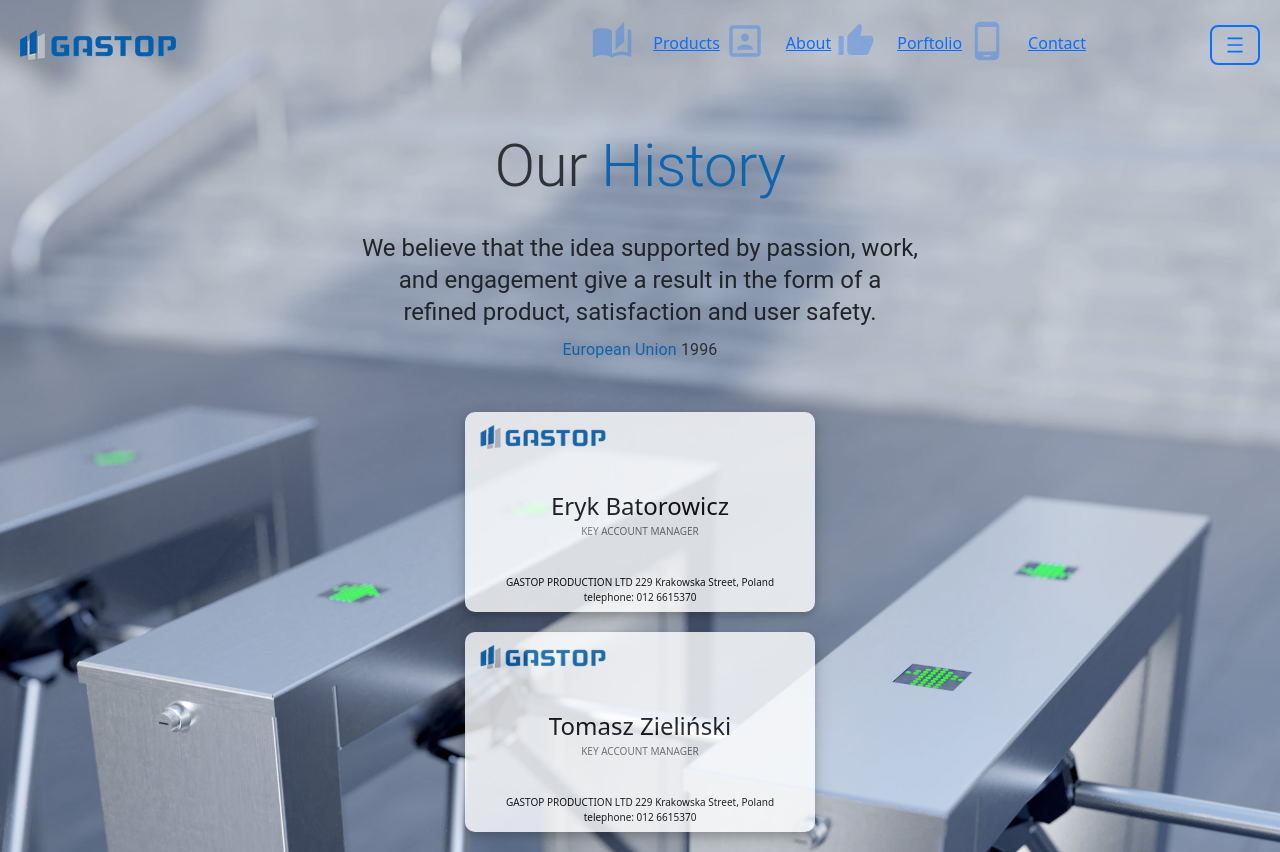
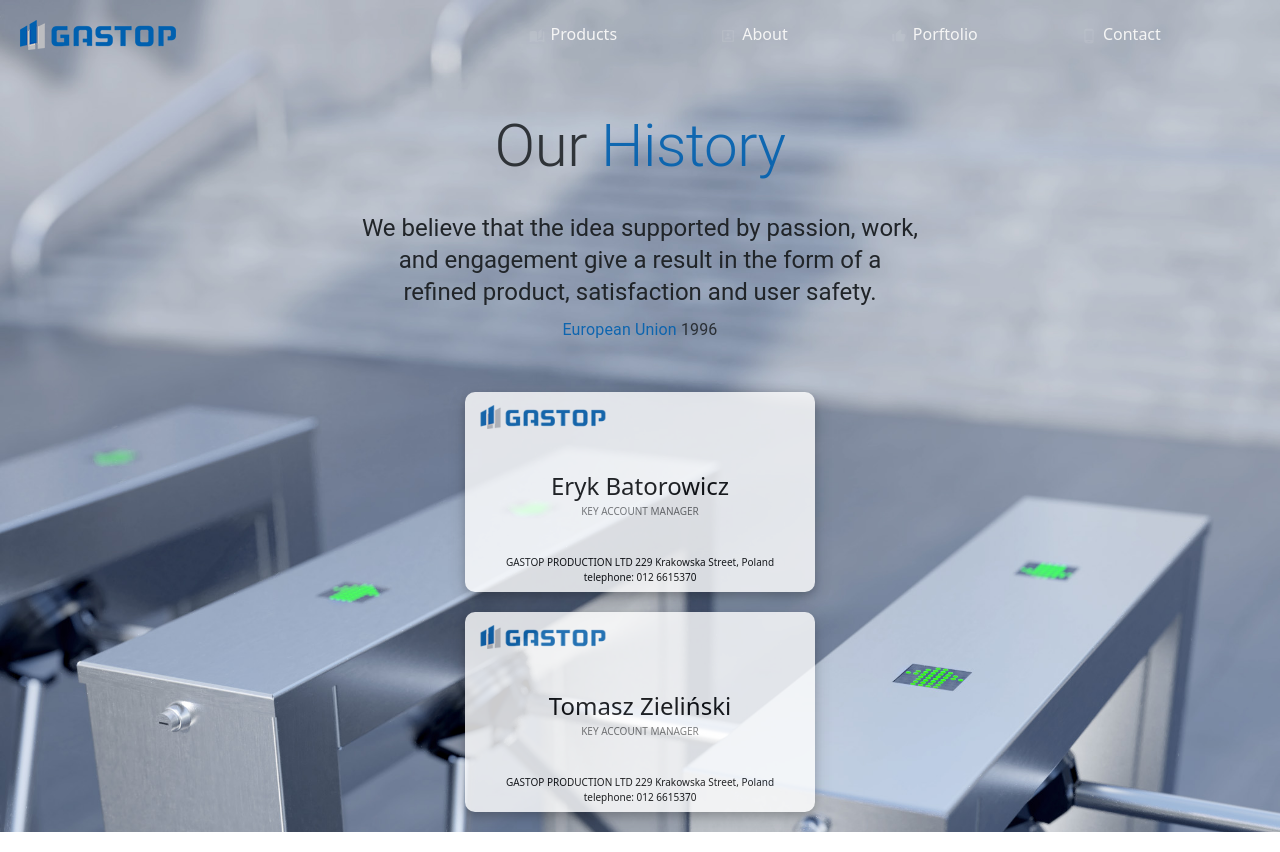
Before and after one commit to Lucas-PL/client, a React (Create React App) app: page /About in a window 1280 px wide. Built offline with nearby package versions, Linux system fonts and the light colour scheme.

Commit message:
poprawny navbar

```diff
--- a/src/Components/Menu.js
+++ b/src/Components/Menu.js
@@ -1,4 +1,5 @@
 import { Link } from 'react-router-dom';
+
 import styles from '../Components/Menu.module.scss';
 import DensityMedium from '@mui/icons-material/DensityMedium';
 import AutoStoriesIcon from '@mui/icons-material/AutoStories';
@@ -6,16 +7,19 @@ import PhoneAndroidIcon from '@mui/icons-material/PhoneAndroid';
 import PortraitIcon from '@mui/icons-material/Portrait';
 import ThumbUpAltIcon from '@mui/icons-material/ThumbUpAlt';
 
-let IconProducts = <AutoStoriesIcon sx={{ paddingBottom: 1, fontSize: 50, opacity: 0.3, marginRight: 2 }} />;
-let IconContact = <PhoneAndroidIcon sx={{ paddingBottom: 1, fontSize: 50, opacity: 0.3, marginRight: 2 }} />;
-let IconAbout = <PortraitIcon sx={{ paddingBottom: 1, fontSize: 50, opacity: 0.3, marginRight: 2 }} />;
-let IconPortfolio = <ThumbUpAltIcon sx={{ paddingBottom: 1, fontSize: 50, opacity: 0.3, marginRight: 2 }} />;
+let IconProducts = <AutoStoriesIcon className={styles.iconItem}/>;
+let IconContact = <PhoneAndroidIcon className={styles.iconItem}/>;
+let IconAbout = <PortraitIcon className={styles.iconItem}/>;
+let IconPortfolio = <ThumbUpAltIcon className={styles.iconItem}/>;
+
+// console.log("Iconproducts: ",IconProducts)
 
 
 function Menu() {
 
-    function myFunction(){
-        console.log('my function triggered');
+    function toggleVisibility(){
+        let x = document.getElementById('linksContainer');
+        x.classList.toggle(styles.makeVisible);
     }
 
 
@@ -26,14 +30,16 @@ function Menu() {
                 <div className={styles.logoContainer}>
                     <Link className={styles.icon} to={`/`}><img src="logo-gastop.png" /></Link>
                 </div>
-                <div className={styles.linksContainer}>
-                    <Link className={styles.Linki} to={`Products`}>{IconProducts}Products</Link>
-                    <Link className={styles.Linki} to={`About`}>{IconAbout}About</Link>
-                    <Link className={styles.Linki} to={`Portfolio`}>{IconPortfolio}Porftolio</Link>
-                    <Link className={styles.Linki} to={`Contact`}>{IconContact}Contact</Link>
+                <div className={styles.linksContainer} id="linksContainer">
+
+                    <Link className={styles.Linki} onClick={toggleVisibility} to={`Products`}>{IconProducts}Products</Link>
+                    <Link className={styles.Linki} onClick={toggleVisibility} to={`About`}>{IconAbout}About</Link>
+                    <Link className={styles.Linki} onClick={toggleVisibility} to={`Portfolio`}>{IconPortfolio}Porftolio</Link>
+                    <Link className={styles.Linki} onClick={toggleVisibility} to={`Contact`}>{IconContact}Contact</Link>
+
                 </div>
                 <div className={styles.iconButtonContainer}>
-                    <a href="javascript:void(0);" className={styles.icon} onClick={myFunction}>
+                    <a href="javascript:void(0);" className={styles.iconButton} onClick={toggleVisibility}>
                         <DensityMedium sx={{ border: 2, paddingTop: 1, paddingBottom: 1, minWidth: 50, borderRadius: 2, fontSize: 40 }} />
                     </a>
                 </div>
--- a/src/Components/Menu.module.scss
+++ b/src/Components/Menu.module.scss
@@ -1,8 +1,8 @@
 .mainContainer {
     display: flex;
     width: 100%;
-    // background-color: rgb(169, 252, 169);
     align-items: center;
+    justify-content: space-between;
     padding: 20px;
 
 }
@@ -10,7 +10,6 @@
 .logoContainer {
     display: flex;
     width: 20%;
-    // background-color: red;
 
 
 }
@@ -19,19 +18,87 @@
     display: flex;
     justify-content: flex-end;
     width: 80%;
-    margin-right: 10%;
+    // margin-right: 10%;
+
 
 }
 
 .iconButtonContainer {
     display: flex;
     justify-content: flex-end;
-
+        // background-color: red;
 
 
 }
 
-.icon {
+.iconButton {
+    color: white;
+    display: none;
+
+}
+
+.iconItem {
+    display: block;
+    padding: 4px;
+
+    font-size: 50px;
+    opacity: 0.1;
+    margin-right: 2px;
+    // visibility: hidden;
+    display: none;
+}
+
+.Linki {
+    font-size: 1rem;
+
+    text-decoration: none;
+    margin-right: 10%;
+    color: whitesmoke;
+
+}
+
+.Linki:hover {
+    color: rgb(104, 104, 104);
+}
 
 
+
+@media screen and (max-width: 600px){
+    .iconButton{
+        display: flex;
+
+    }
+
+    .linksContainer {
+        display: none;
+        flex-direction: column;
+        margin-top: 50px;
+        padding-top: 40px;
+        padding-bottom: 400px;
+        // background-color: red;
+    }
+
+    .makeVisible {
+        display: flex;
+    }
+
+    .mainContainer {
+        align-items: flex-start;
+    }
+
+    .Linki {
+        display: flex;
+        font-size: 2rem;
+        padding-top:10px;
+        padding-bottom:10px;
+        background-color: rgba(119, 118, 118, 0.4);
+        margin-top: 20px;
+        width: 90%;
+        text-align: center;
+        border-radius: 10px;
+    }
+
+    .Linki:hover {
+        background-color: rgba(161, 161, 161, 0.9);
+    }
 }
--- a/src/Components/Menu.module_tmp.scss
+++ b/src/Components/Menu.module_tmp.scss
@@ -33,7 +33,7 @@
     display: none;
 }
 /* When the screen is less than 600 pixels wide, hide all links, except for the first one ("Home"). Show the link that contains should open and close the topnav (.icon) */
-@media screen and (max-width: 600px) {
+@media screen and (max-width: 650px) {
     .topnav a:not(:first-child) {
         display: none;
     }
```
